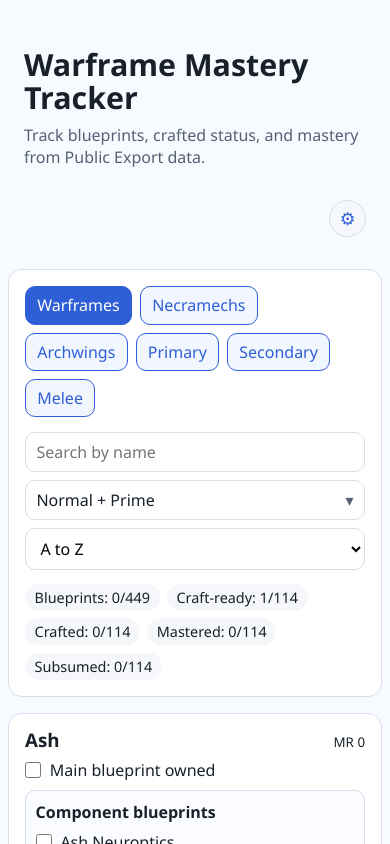
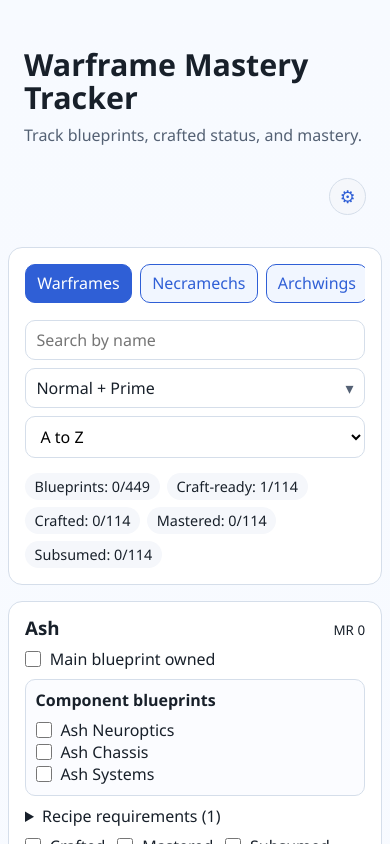
Before and after one commit to actuallyatiger/wf-mastery-tracker, a Svelte app: page / in a window 390 px wide. Shown: the top 844 px of the page. Built offline with nearby package versions, Linux system fonts and the light colour scheme.

Commit message:
Polish mobile layout and production copy

```diff
--- a/src/App.svelte
+++ b/src/App.svelte
@@ -498,7 +498,7 @@
     <div class="header-row">
       <div>
         <h1>Warframe Mastery Tracker</h1>
-        <p class="subtitle">Track blueprints, crafted status, and mastery from Public Export data.</p>
+        <p class="subtitle">Track blueprints, crafted status, and mastery.</p>
       </div>
       <div class="settings-anchor">
         <button class="icon-button" on:click={() => (showSettings = !showSettings)} aria-label="Open settings">⚙</button>
@@ -599,11 +599,11 @@
   {:else if currentItems.length === 0}
     {#if tabItems.length > 0}
       <div class="status">
-        <p>No items match your current filters.</p>
+        <p>No items match your current filters since the last data update.</p>
         <button on:click={resetFilters}>Reset filters</button>
       </div>
     {:else}
-      <p class="status">No items available for this tab in the current dataset.</p>
+      <p class="status">No items available for this tab since the last data update.</p>
     {/if}
   {:else}
     <section class="grid">
@@ -648,7 +648,7 @@
           <details>
             <summary>Recipe requirements ({item.requirements.length})</summary>
             {#if item.requirements.length === 0}
-              <p class="tiny">No recipe requirements found in current export.</p>
+              <p class="tiny">No requirements found.</p>
             {:else}
               <ul>
                 {#each item.requirements as requirement}
--- a/src/app.css
+++ b/src/app.css
@@ -300,6 +300,10 @@
   padding-left: 1rem;
 }
 
+.item-card details > summary {
+  cursor: pointer;
+}
+
 .toggle-grid {
   display: flex;
   flex-wrap: wrap;
@@ -345,7 +349,38 @@
     flex-direction: column;
   }
 
+  .tab-row {
+    flex-wrap: nowrap;
+    overflow-x: auto;
+    -webkit-overflow-scrolling: touch;
+    padding-bottom: 0.2rem;
+  }
+
+  .tab-row button {
+    white-space: nowrap;
+  }
+
   .controls > input {
     min-width: unset;
   }
+
+  .controls > select,
+  .filter-menu {
+    width: 100%;
+  }
+
+  .filter-menu > summary {
+    width: 100%;
+    min-width: unset;
+  }
+
+  .filter-list {
+    left: 0;
+    right: 0;
+    min-width: unset;
+  }
+
+  .grid {
+    grid-template-columns: 1fr;
+  }
 }
```
